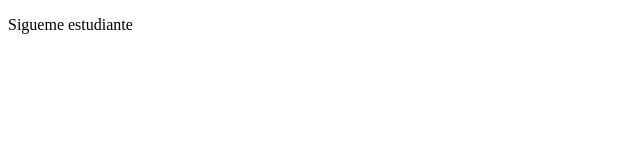
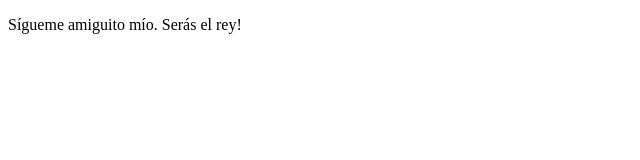
Before and after one commit to sb365/proyectoDemoPrework, a plain HTML site: page index.html in a window 1280 px wide. Shown: the whole page, without its empty margins (0-640 px from the left). Drawn offline with Linux system fonts and the light colour scheme.

Commit message:
first commit

```diff
--- a/index.html
+++ b/index.html
@@ -8,7 +8,8 @@
 </head>
 <body>
     <p>
-        Sigueme estudiante
+        Sígueme amiguito mío.
+        Serás el rey!
     </p>
 </body>
 </html>
```
